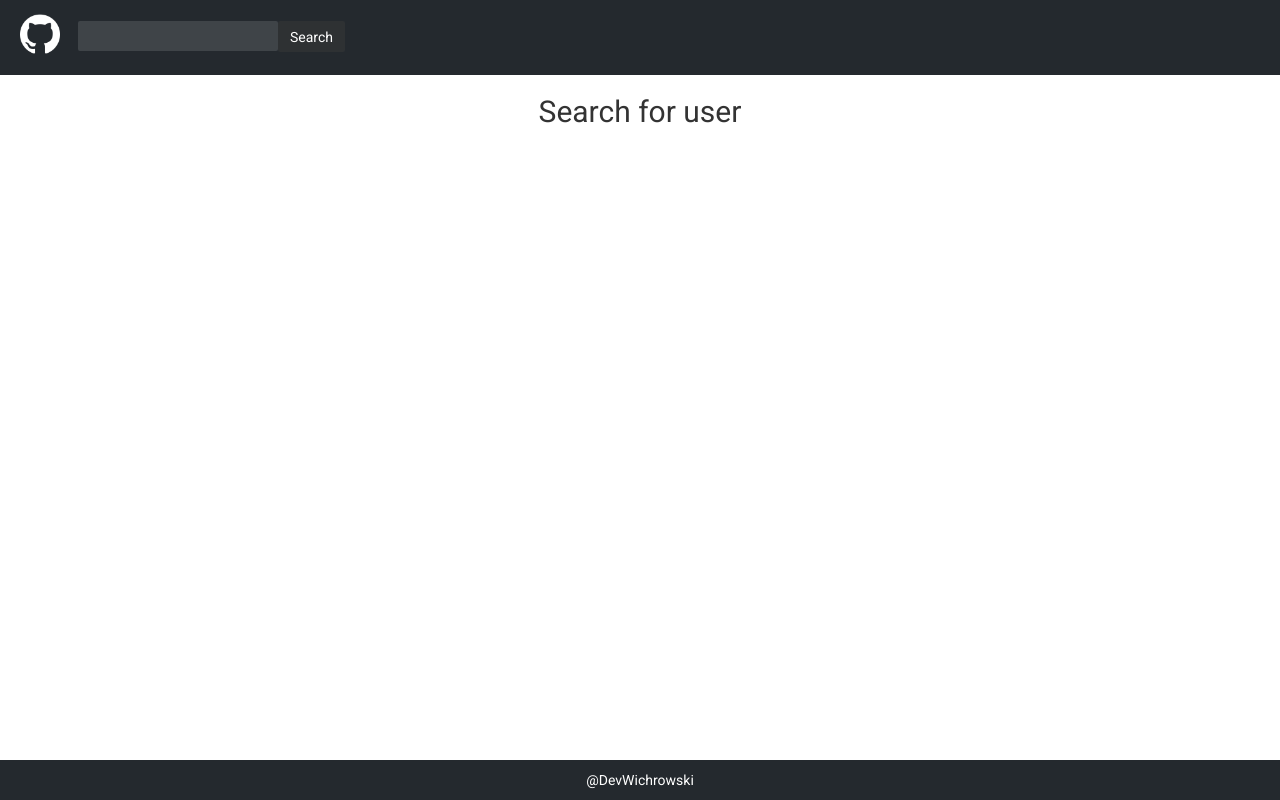
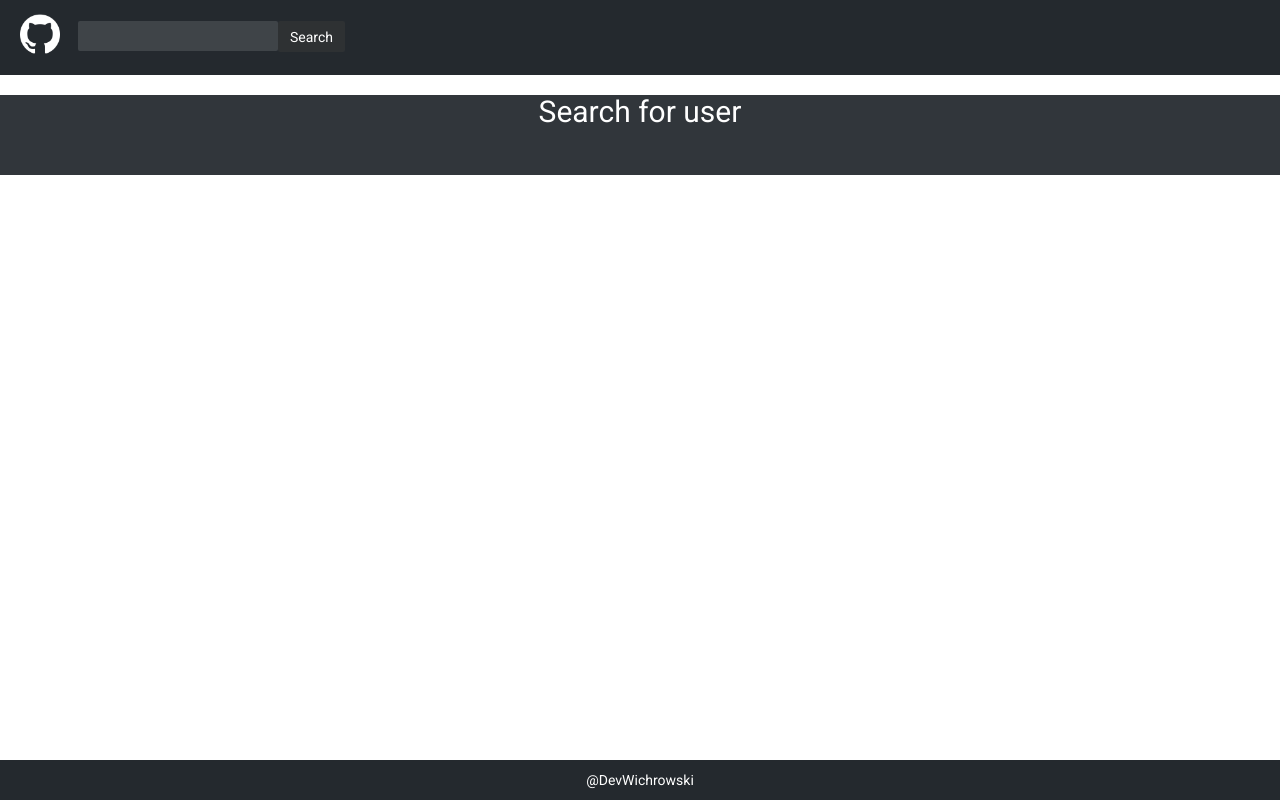
Before and after one commit to DevWichrowski/react-redux-github-api, a React (Create React App) app: page / in a window 1280 px wide. Built offline with nearby package versions, Linux system fonts and the light colour scheme; no server answers.

Commit message:
Change styling

```diff
--- a/src/components/Profile/Profile.js
+++ b/src/components/Profile/Profile.js
@@ -22,7 +22,7 @@ class Profile extends Component {
 					<div className="personal-data">
 						<div>
 							<Image src={`${this.props.gitstats.items.avatar_url}`} className="profil-image" circle />
-							<p className="full-name">{this.props.gitstats.items.login}</p>
+							<p className="username"><strong>{this.props.gitstats.items.login}</strong></p>
 						</div>
 						<div>
 							{/* <p>{this.props.gitstats.items.name}</p>
--- a/src/components/Profile/Profile.scss
+++ b/src/components/Profile/Profile.scss
@@ -1,17 +1,8 @@
 .Profile {
     width: 100%;
-    min-height: 120px;
-
-    .personal-data {
-        border: 1px solid rgba(0, 0, 0, 0.384);
-        border-radius: 3px;
-
-        width: 100%;
-
-        .full-name{
-            margin-top: 40px;
-        }
-    }
+    min-height: 80px;
+    color: white;
+    background-color: #24292eef;
 
     .profil-image {
         margin-left: 15px;
@@ -21,4 +12,10 @@
         width: 70px;
         float: left;
     }
+
+    .username{
+        float: left;
+        margin-top: 30px;
+        margin-left: 10px;
+    }
 }
```
